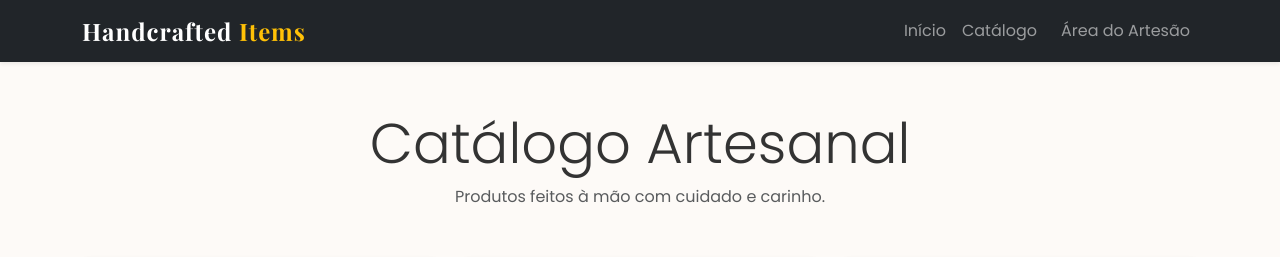
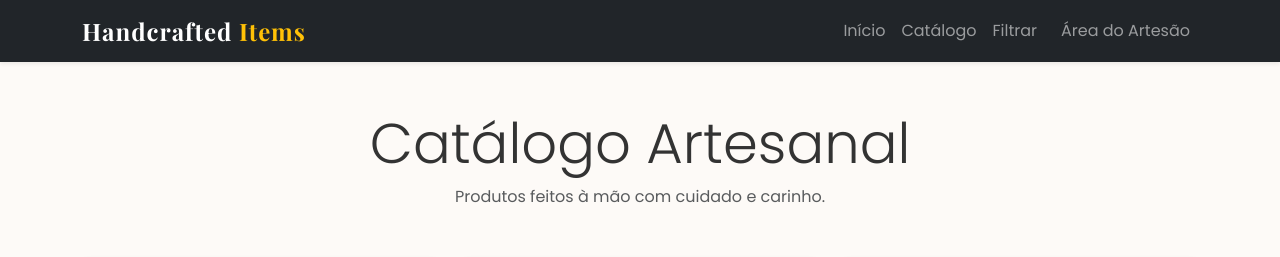
Before and after one commit to Mdn-Gustavo/Handcrafted-Items, a PHP site: page /index.php in a window 1280 px wide. Shown: the top 257 px of the page. Run offline with PHP 8.4, Linux system fonts and the light colour scheme.

Commit message:
cabecalho updeitedi

```diff
--- a/cabecalho.php
+++ b/cabecalho.php
@@ -26,6 +26,7 @@ session_start();
             <ul class="navbar-nav ms-auto">
                 <li class="nav-item"><a class="nav-link" href="index.php">Início</a></li>
                 <li class="nav-item"><a class="nav-link" href="#">Catálogo</a></li>
+                <li class="nav-item"><a class="nav-link" href="filtrar.php">Filtrar</a></li>
                 <li class="nav-item"><a class="nav-link btn btn-outline-warning btn-sm ms-lg-2" href="login.php">Área do Artesão</a></li>
             </ul>
         </div>
```
